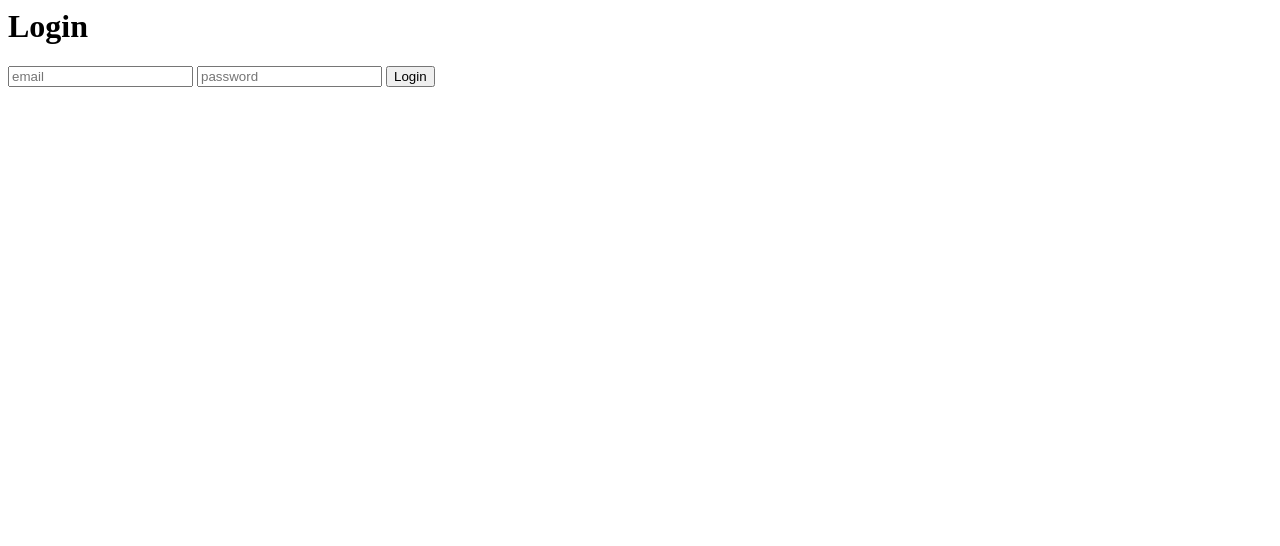
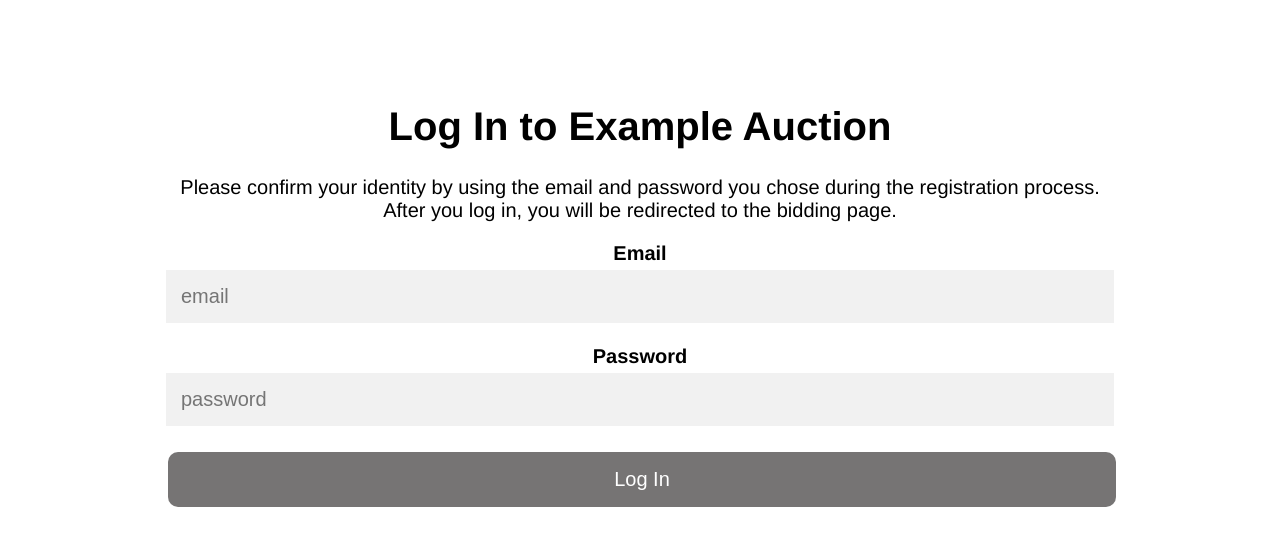
Before and after one commit to emilyji/mpc-auction, a website: page client/views/login.html in a window 1280 px wide. Drawn offline with Linux system fonts and the light colour scheme.

```diff
--- /dev/null
+++ b/client/style.css
@@ -0,0 +1,35 @@
+body {
+    font-family: 'Helvetica', serif;
+    font-size: 20px;
+    text-align: center;
+}
+
+form {
+    display: inline-block;
+    width: 75%;
+}
+
+.container {
+    display: inline-block;
+    width: 75%;
+}
+
+input{
+    width: 100%;
+    padding: 15px;
+    margin: 5px 0 22px 0;
+    display: inline-block;
+    border: none;
+    background: #f1f1f1;
+    font-size: 20px;
+}
+
+input[type=submit] {
+    width: 100%;
+    background-color: #767474;
+    border: none;
+    color: white;
+    padding: 16px 32px;
+    margin: 4px 2px;
+    border-radius: 10px;
+}
--- a/client/views/login.html
+++ b/client/views/login.html
@@ -1,17 +1,28 @@
 <html>
 <head>
-	<title>Login Page</title>
+<title>Login Page</title>
+<link rel='stylesheet' type='text/css' href='../style.css'>
 </head>
+
 <body>
+	<br>
+    <br>
+    <br>
+	<form action="/login" method="POST">
+		<h1>Log In to Example Auction</h1>
+	    <p>Please confirm your identity by using the email and password you chose during the registration process. After you log in, you will be redirected to the bidding page.</p>
 
-<h1>Login</h1>
+	    <label for="email"><b>Email</b></label>
+	    <input type="text" name="email"
+	        placeholder="email">
 
-<form action="/login" method="POST">
-    <input type="text" name="email"
-        placeholder="email">
-    <input type="password" name="password"
-        placeholder="password">
-    <button>Login</button>
-</form>
+	    <label for="password"><b>Password</b></label>
+	    <input type="password" name="password"
+	        placeholder="password">
+
+	    <br>
+        <input type="submit" id="submitDetails"
+            name="submitDetails" value="Log In"/><br>
+	</form>
 </body>
 </html>
```
Also changed, not shown: client/views/register.html (+18 -33 lines), client/views/signup_success.html (+4 -19 lines).
